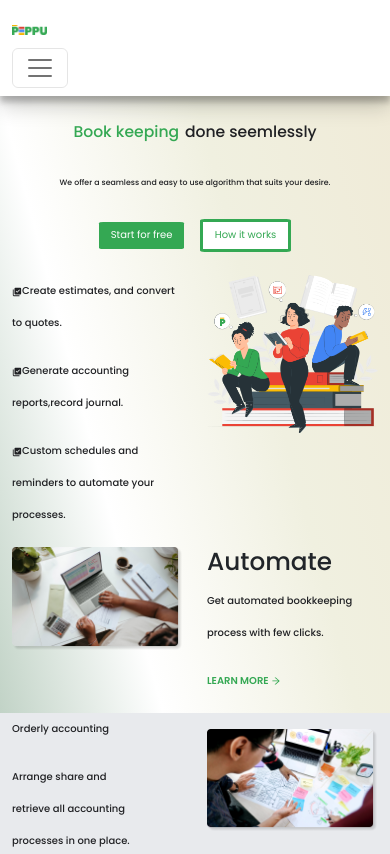
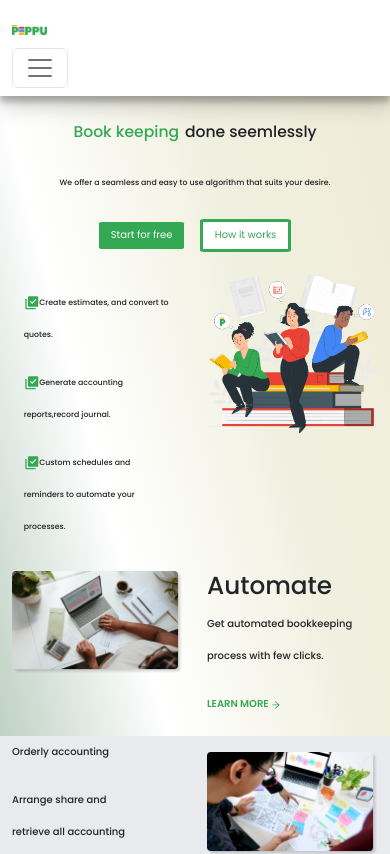
Before and after one commit to Peppu-Group/Peppu-books-frontend, a React (Vite) app: page / in a window 390 px wide. Shown: the top 854 px of the page. Built offline with nearby package versions, Linux system fonts and the light colour scheme.

Commit message:
made homepage responsive

```diff
--- a/src/App.css
+++ b/src/App.css
@@ -184,7 +184,15 @@ a {
     border-radius: 5%;
 }
 
+.g-tick {
+    font-size: 4vw;
+    color: #34a853;
+}
 
+.first-paragrah {
+    font-size: 2vw;
+    padding: 3vw;
+}
 
 .check-offers {
     font-size: 1.4rem;
--- a/src/Pages/Homepage.jsx
+++ b/src/Pages/Homepage.jsx
@@ -53,10 +53,10 @@ const Homepage = () => {
           </Stack>
           <Row>
             <Col>
-              <div>
-                <p><MdLibraryAddCheck />Create estimates, and convert to quotes.</p>
-                <p><MdLibraryAddCheck />Generate accounting reports,record journal.</p>
-                <p><MdLibraryAddCheck />Custom schedules and reminders to automate your processes.</p>
+              <div className='first-paragrah'>
+                <p><MdLibraryAddCheck className='g-tick'/>Create estimates, and convert to quotes.</p>
+                <p><MdLibraryAddCheck className='g-tick'/>Generate accounting reports,record journal.</p>
+                <p><MdLibraryAddCheck className='g-tick'/>Custom schedules and reminders to automate your processes.</p>
               </div>
             </Col>
             <Col>
```
